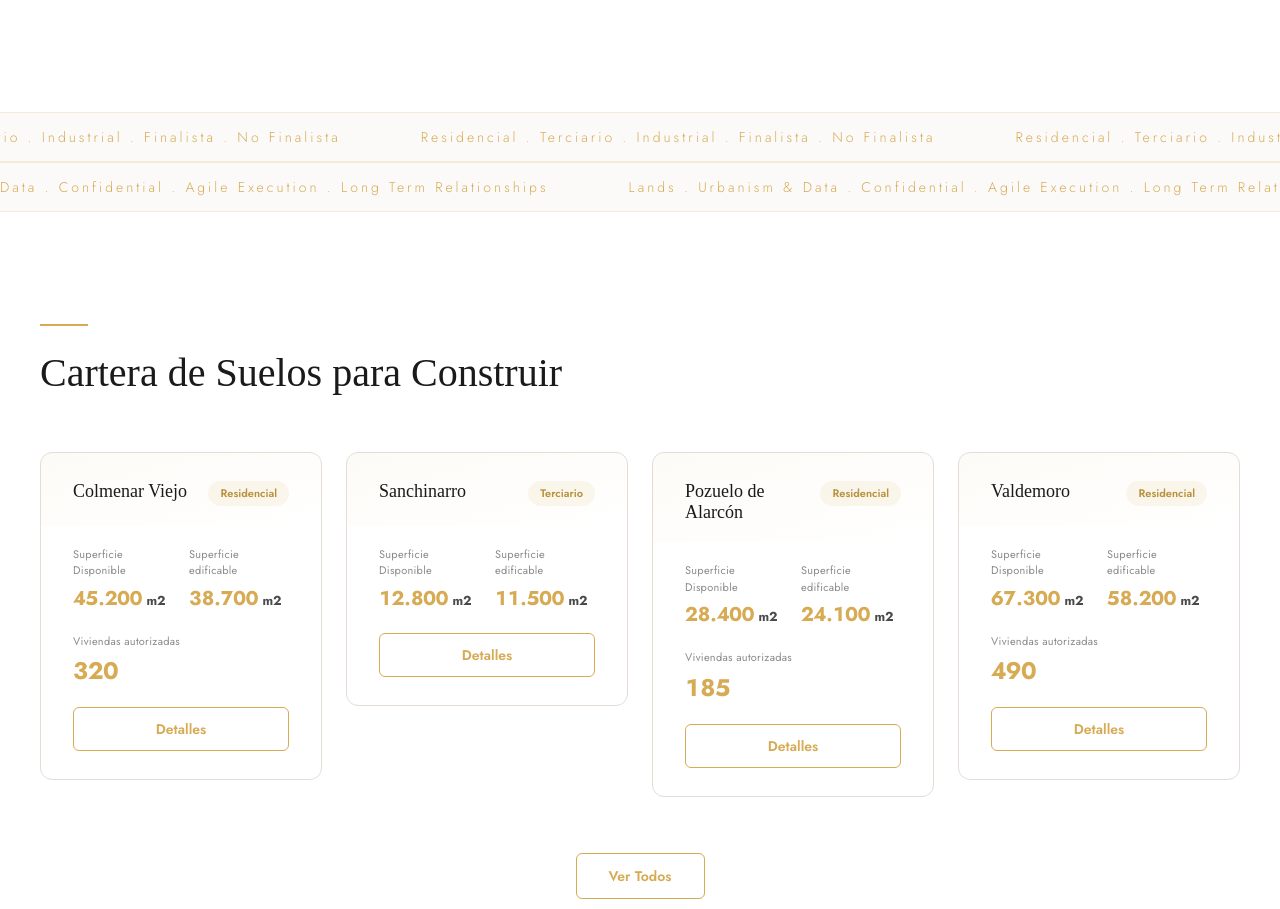
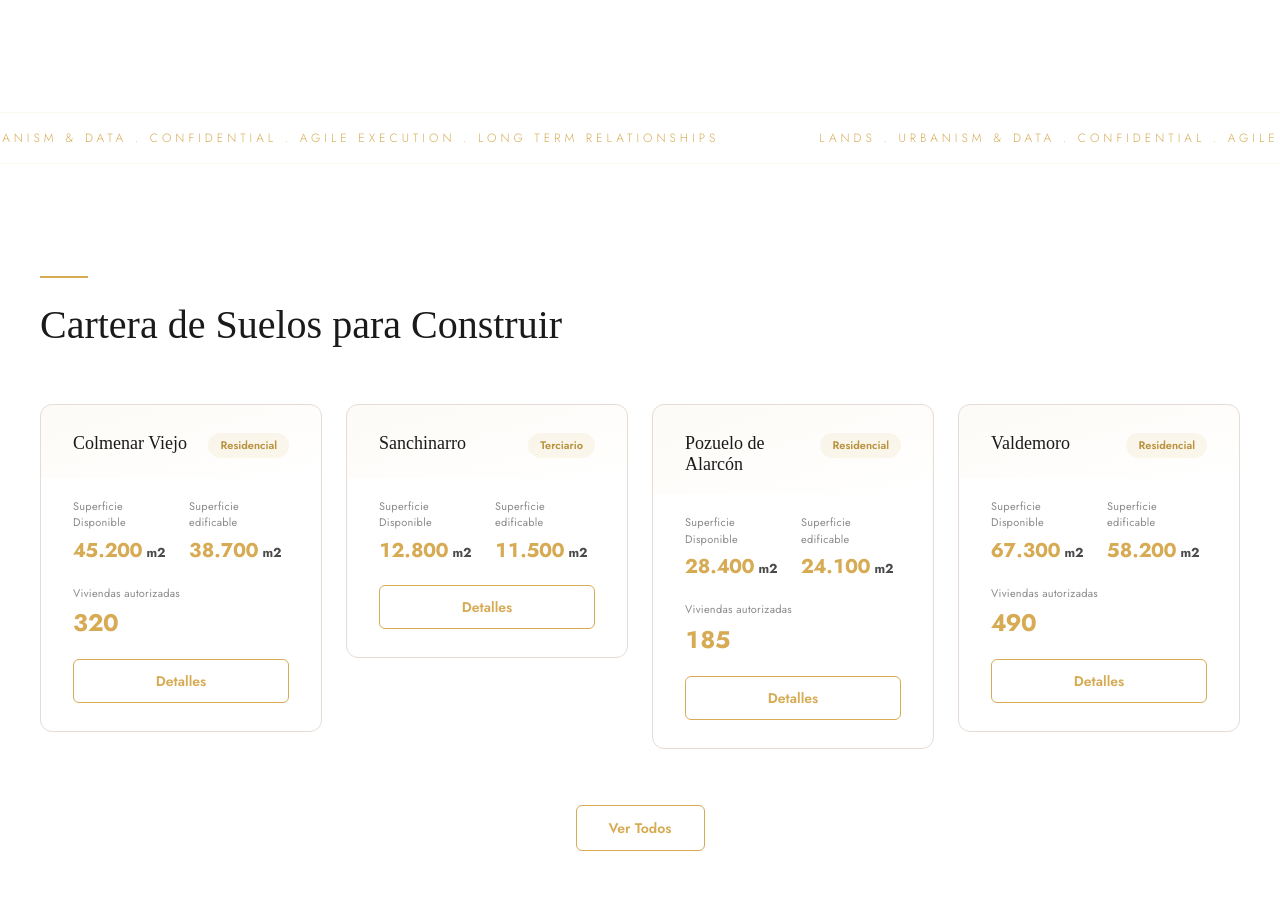
Before and after one commit to cesarale14/lavinreals-rebuild, a Next.js app in the folder lavinreals/: page / in a window 1280 px wide. Shown: the part 1398-2307 px from the top of the page. Built offline with nearby package versions, Linux system fonts and the light colour scheme.

Commit message:
fix marquee ticker

```diff
--- a/lavinreals/src/app/page.tsx
+++ b/lavinreals/src/app/page.tsx
@@ -199,7 +199,6 @@ export default function HomePage() {
       </section>
 
       {/* ── MARQUEE ────────────────────── */}
-      <Marquee text={t.marquee1} />
       <Marquee text={t.marquee2} />
 
       {/* ── FEATURED PARCELAS (white) ──────────────── */}
--- a/lavinreals/src/components/Marquee.tsx
+++ b/lavinreals/src/components/Marquee.tsx
@@ -6,15 +6,22 @@ interface MarqueeProps {
 
 export default function Marquee({ text }: MarqueeProps) {
   return (
-    <div className="overflow-hidden py-3.5" style={{ background: "rgba(204,186,173,0.08)", borderTop: "1px solid rgba(214,171,84,0.2)", borderBottom: "1px solid rgba(214,171,84,0.2)" }}>
+    <div
+      className="overflow-hidden py-4"
+      style={{
+        borderTop: "1px solid rgba(214,171,84,0.08)",
+        borderBottom: "1px solid rgba(214,171,84,0.08)",
+      }}
+    >
       <div
         className="flex whitespace-nowrap"
-        style={{ animation: "marquee 25s linear infinite" }}
+        style={{ animation: "marquee 40s linear infinite" }}
       >
-        {Array.from({ length: 8 }).map((_, i) => (
+        {Array.from({ length: 10 }).map((_, i) => (
           <span
             key={i}
-            className="text-gold font-sans text-sm tracking-[3px] font-light mr-20"
+            className="text-gold font-sans text-[12px] uppercase tracking-[4px] font-light"
+            style={{ marginRight: 100 }}
           >
             {text}
           </span>
```
